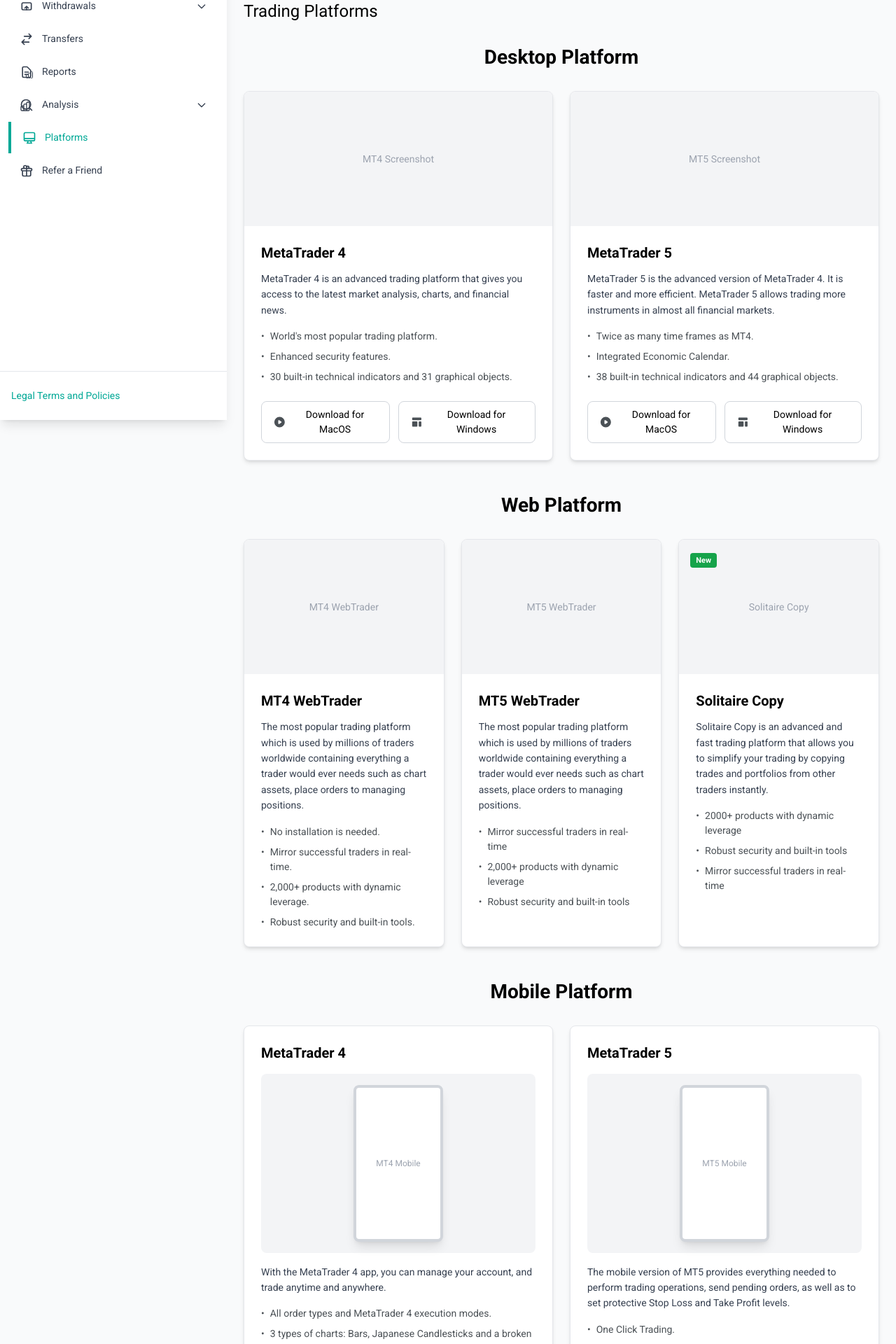
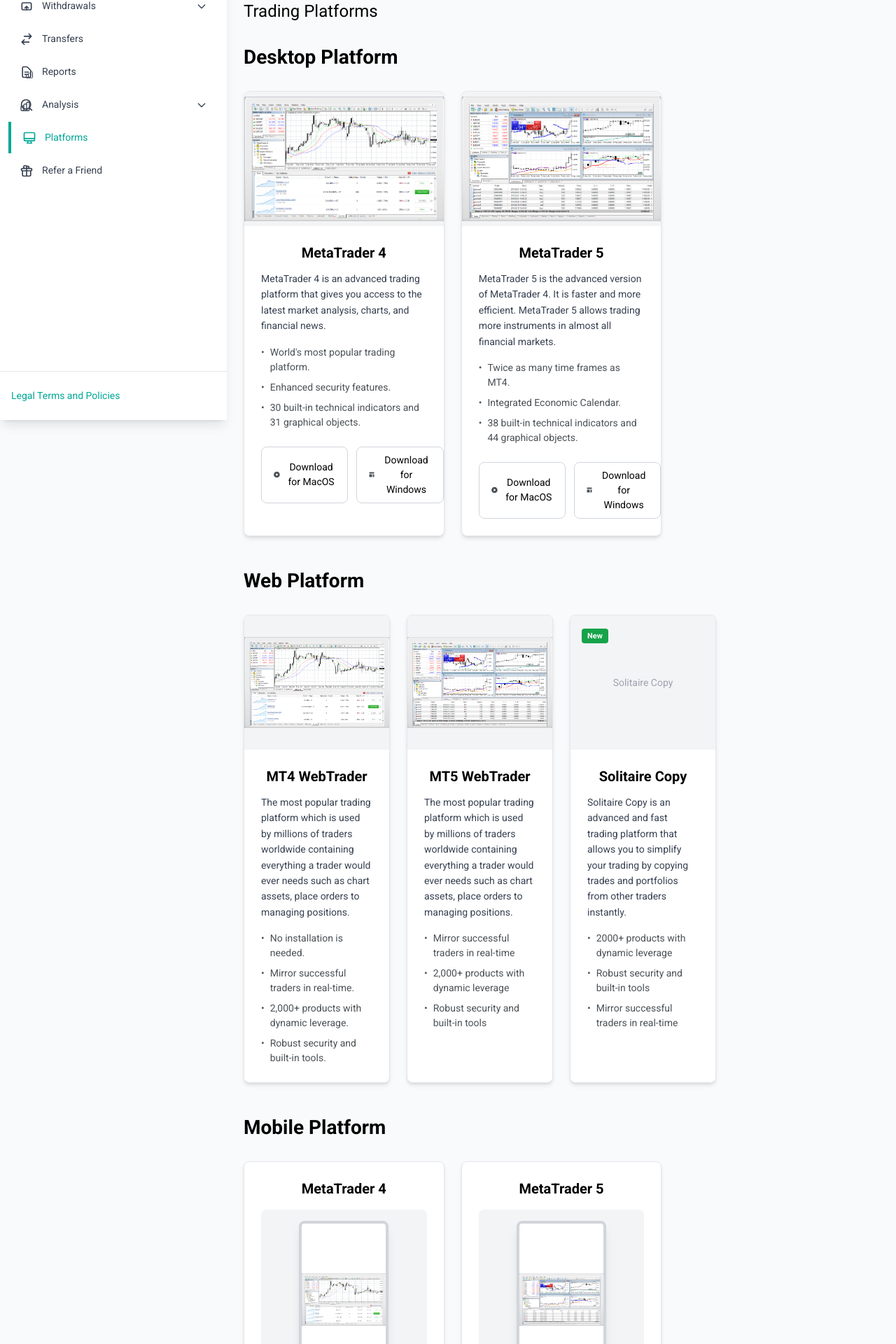
Before and after one commit to katochrasik794/solitaire-markets-crm, a React (Vite) app: page /user/platforms in a window 1280 px wide. Shown: the part 200-2120 px from the top of the page at 70% size. Built offline with nearby package versions, Linux system fonts and the light colour scheme.

Commit message:
platforms page done

```diff
--- a/src/user/pages/Platforms.jsx
+++ b/src/user/pages/Platforms.jsx
@@ -8,17 +8,17 @@
 
         {/* Desktop Platform Section */}
         <div className="mb-12">
-          <h2 className="text-center mb-8 text-2xl font-bold" style={{ fontFamily: 'Roboto, sans-serif', fontSize: '28px', color: '#000000', fontWeight: '700' }}>
+          <h2 className="mb-8 text-2xl font-bold" style={{ fontFamily: 'Roboto, sans-serif', fontSize: '28px', color: '#000000', fontWeight: '700' }}>
             Desktop Platform
           </h2>
-          <div className="grid grid-cols-1 md:grid-cols-2 gap-6">
+          <div className="grid grid-cols-1 md:grid-cols-3 gap-6">
             {/* MetaTrader 4 */}
             <div className="bg-white rounded-lg shadow-md overflow-hidden border border-gray-200">
               <div className="h-48 bg-gray-100 flex items-center justify-center">
-                <span className="text-gray-400 text-sm">MT4 Screenshot</span>
+                <img src="/mt4.png" alt="MT4" className="max-h-full max-w-full object-contain" />
               </div>
               <div className="p-6">
-                <h3 className="text-xl font-bold mb-3" style={{ fontFamily: 'Roboto, sans-serif', fontSize: '20px', color: '#000000', fontWeight: '700' }}>
+                <h3 className="text-xl font-bold mb-3 text-center" style={{ fontFamily: 'Roboto, sans-serif', fontSize: '20px', color: '#000000', fontWeight: '700' }}>
                   MetaTrader 4
                 </h3>
                 <p className="text-gray-700 mb-4" style={{ fontFamily: 'Roboto, sans-serif', fontSize: '14px', fontWeight: '400', lineHeight: '1.6' }}>
@@ -62,10 +62,10 @@
             {/* MetaTrader 5 */}
             <div className="bg-white rounded-lg shadow-md overflow-hidden border border-gray-200">
               <div className="h-48 bg-gray-100 flex items-center justify-center">
-                <span className="text-gray-400 text-sm">MT5 Screenshot</span>
+                <img src="/mt5.png" alt="MT5" className="max-h-full max-w-full object-contain" />
               </div>
               <div className="p-6">
-                <h3 className="text-xl font-bold mb-3" style={{ fontFamily: 'Roboto, sans-serif', fontSize: '20px', color: '#000000', fontWeight: '700' }}>
+                <h3 className="text-xl font-bold mb-3 text-center" style={{ fontFamily: 'Roboto, sans-serif', fontSize: '20px', color: '#000000', fontWeight: '700' }}>
                   MetaTrader 5
                 </h3>
                 <p className="text-gray-700 mb-4" style={{ fontFamily: 'Roboto, sans-serif', fontSize: '14px', fontWeight: '400', lineHeight: '1.6' }}>
@@ -110,17 +110,17 @@
 
         {/* Web Platform Section */}
         <div className="mb-12">
-          <h2 className="text-center mb-8 text-2xl font-bold" style={{ fontFamily: 'Roboto, sans-serif', fontSize: '28px', color: '#000000', fontWeight: '700' }}>
+          <h2 className="mb-8 text-2xl font-bold" style={{ fontFamily: 'Roboto, sans-serif', fontSize: '28px', color: '#000000', fontWeight: '700' }}>
             Web Platform
           </h2>
-          <div className="grid grid-cols-1 md:grid-cols-3 gap-6">
+          <div className="grid grid-cols-1 md:grid-cols-4 gap-6">
             {/* MT4 WebTrader */}
             <div className="bg-white rounded-lg shadow-md overflow-hidden border border-gray-200">
               <div className="h-48 bg-gray-100 flex items-center justify-center relative">
-                <span className="text-gray-400 text-sm">MT4 WebTrader</span>
+                <img src="/mt4.png" alt="MT4 WebTrader" className="max-h-full max-w-full object-contain" />
               </div>
               <div className="p-6">
-                <h3 className="text-xl font-bold mb-3" style={{ fontFamily: 'Roboto, sans-serif', fontSize: '20px', color: '#000000', fontWeight: '700' }}>
+                <h3 className="text-xl font-bold mb-3 text-center" style={{ fontFamily: 'Roboto, sans-serif', fontSize: '20px', color: '#000000', fontWeight: '700' }}>
                   MT4 WebTrader
                 </h3>
                 <p className="text-gray-700 mb-4" style={{ fontFamily: 'Roboto, sans-serif', fontSize: '14px', fontWeight: '400', lineHeight: '1.6' }}>
@@ -150,10 +150,10 @@
             {/* MT5 WebTrader */}
             <div className="bg-white rounded-lg shadow-md overflow-hidden border border-gray-200">
               <div className="h-48 bg-gray-100 flex items-center justify-center relative">
-                <span className="text-gray-400 text-sm">MT5 WebTrader</span>
+                <img src="/mt5.png" alt="MT5 WebTrader" className="max-h-full max-w-full object-contain" />
               </div>
               <div className="p-6">
-                <h3 className="text-xl font-bold mb-3" style={{ fontFamily: 'Roboto, sans-serif', fontSize: '20px', color: '#000000', fontWeight: '700' }}>
+                <h3 className="text-xl font-bold mb-3 text-center" style={{ fontFamily: 'Roboto, sans-serif', fontSize: '20px', color: '#000000', fontWeight: '700' }}>
                   MT5 WebTrader
                 </h3>
                 <p className="text-gray-700 mb-4" style={{ fontFamily: 'Roboto, sans-serif', fontSize: '14px', fontWeight: '400', lineHeight: '1.6' }}>
@@ -187,7 +187,7 @@
                 <span className="text-gray-400 text-sm">Solitaire Copy</span>
               </div>
               <div className="p-6">
-                <h3 className="text-xl font-bold mb-3" style={{ fontFamily: 'Roboto, sans-serif', fontSize: '20px', color: '#000000', fontWeight: '700' }}>
+                <h3 className="text-xl font-bold mb-3 text-center" style={{ fontFamily: 'Roboto, sans-serif', fontSize: '20px', color: '#000000', fontWeight: '700' }}>
                   Solitaire Copy
                 </h3>
                 <p className="text-gray-700 mb-4" style={{ fontFamily: 'Roboto, sans-serif', fontSize: '14px', fontWeight: '400', lineHeight: '1.6' }}>
@@ -214,19 +214,19 @@
 
         {/* Mobile Platform Section */}
         <div className="mb-12">
-          <h2 className="text-center mb-8 text-2xl font-bold" style={{ fontFamily: 'Roboto, sans-serif', fontSize: '28px', color: '#000000', fontWeight: '700' }}>
+          <h2 className="mb-8 text-2xl font-bold" style={{ fontFamily: 'Roboto, sans-serif', fontSize: '28px', color: '#000000', fontWeight: '700' }}>
             Mobile Platform
           </h2>
-          <div className="grid grid-cols-1 md:grid-cols-2 gap-6">
+          <div className="grid grid-cols-1 md:grid-cols-3 gap-6">
             {/* MetaTrader 4 Mobile */}
             <div className="bg-white rounded-lg shadow-md overflow-hidden border border-gray-200">
               <div className="p-6">
-                <h3 className="text-xl font-bold mb-4" style={{ fontFamily: 'Roboto, sans-serif', fontSize: '20px', color: '#000000', fontWeight: '700' }}>
+                <h3 className="text-xl font-bold mb-4 text-center" style={{ fontFamily: 'Roboto, sans-serif', fontSize: '20px', color: '#000000', fontWeight: '700' }}>
                   MetaTrader 4
                 </h3>
                 <div className="h-64 bg-gray-100 rounded-lg mb-4 flex items-center justify-center">
                   <div className="w-32 h-56 bg-white rounded-lg border-4 border-gray-300 shadow-lg flex items-center justify-center">
-                    <span className="text-xs text-gray-400">MT4 Mobile</span>
+                    <img src="/mt4.png" alt="MT4" className="w-full h-full object-contain" />
                   </div>
                 </div>
                 <p className="text-gray-700 mb-4" style={{ fontFamily: 'Roboto, sans-serif', fontSize: '14px', fontWeight: '400', lineHeight: '1.6' }}>
@@ -270,12 +270,12 @@
             {/* MetaTrader 5 Mobile */}
             <div className="bg-white rounded-lg shadow-md overflow-hidden border border-gray-200">
               <div className="p-6">
-                <h3 className="text-xl font-bold mb-4" style={{ fontFamily: 'Roboto, sans-serif', fontSize: '20px', color: '#000000', fontWeight: '700' }}>
+                <h3 className="text-xl font-bold mb-4 text-center" style={{ fontFamily: 'Roboto, sans-serif', fontSize: '20px', color: '#000000', fontWeight: '700' }}>
                   MetaTrader 5
                 </h3>
                 <div className="h-64 bg-gray-100 rounded-lg mb-4 flex items-center justify-center">
                   <div className="w-32 h-56 bg-white rounded-lg border-4 border-gray-300 shadow-lg flex items-center justify-center">
-                    <span className="text-xs text-gray-400">MT5 Mobile</span>
+                    <img src="/mt5.png" alt="MT5" className="w-full h-full object-contain" />
                   </div>
                 </div>
                 <p className="text-gray-700 mb-4" style={{ fontFamily: 'Roboto, sans-serif', fontSize: '14px', fontWeight: '400', lineHeight: '1.6' }}>
```
Also changed, not shown: src/user/pages/analysis/MarketNews.jsx (+55 -7 lines), public/mt4.png (added), public/mt5.png (added).
